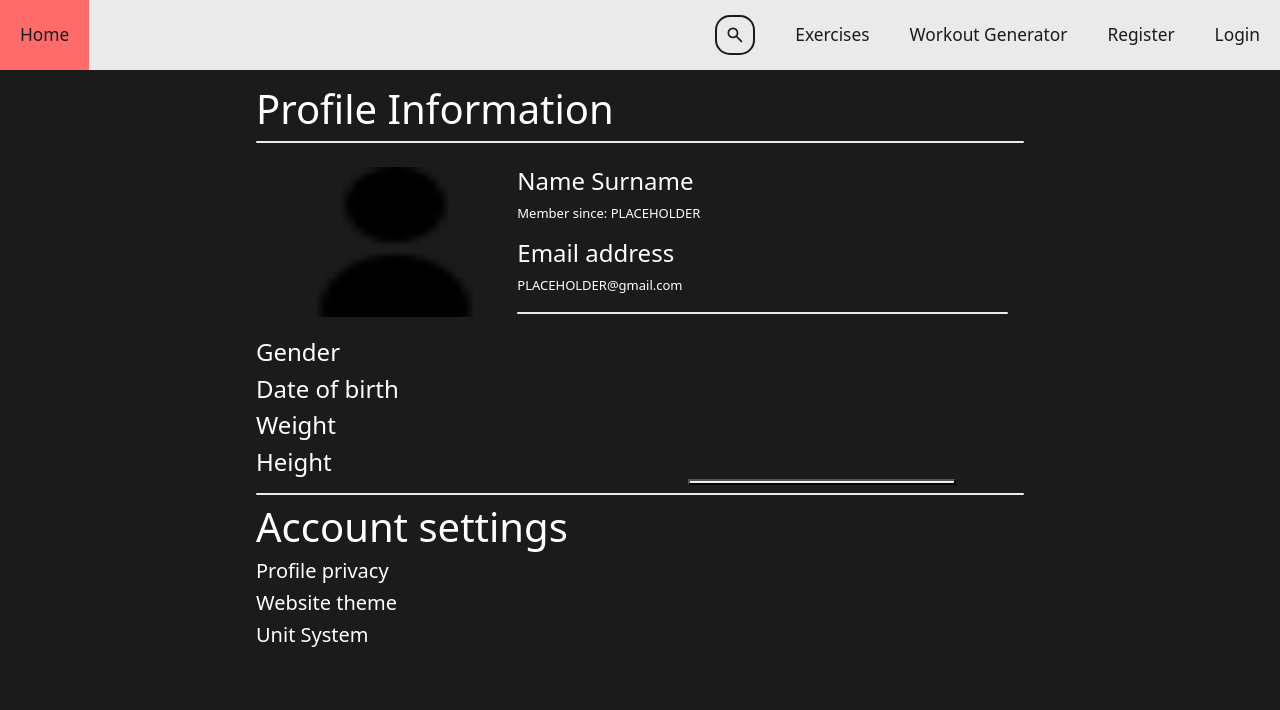
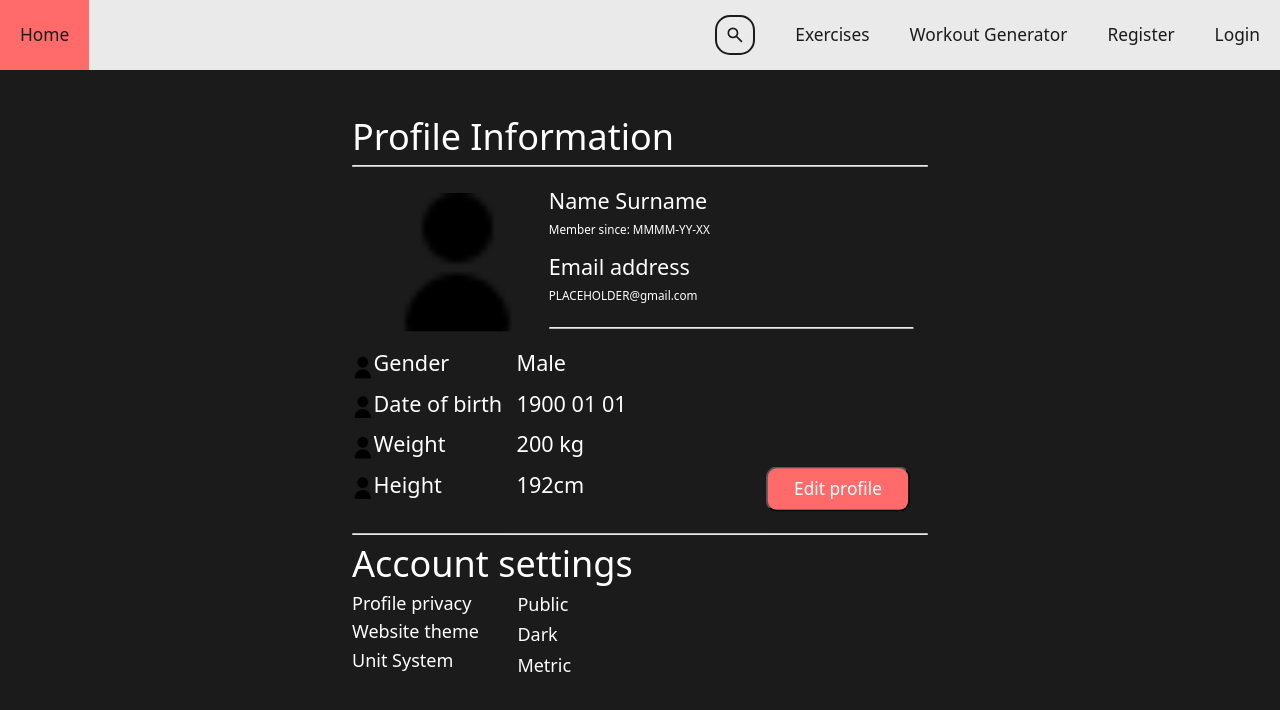
Before and after one commit to FitnessWebas/fitnessweb-ui, a React (Vite) app: page /Profile in a window 1280 px wide. Shown: the top 710 px of the page. Built offline with nearby package versions, Linux system fonts and the light colour scheme.

Commit message:
Profile page has a working account settings selection information is held in variables

```diff
--- a/src/components/ProfileForm/Profile.module.css
+++ b/src/components/ProfileForm/Profile.module.css
@@ -1,7 +1,15 @@
 .container1 {
-  width: 60%;
+  display: flex;
+  align-items: center;
+  flex-direction: column;
   overflow: hidden;
-  padding-bottom: 200px;
+  margin-top: 1%;
+  color: white;
+}
+
+.content1 {
+  width: 50%;
+  transform: scale(0.9);
 }
 
 .hr {
@@ -25,10 +33,17 @@
   display: flex;
   justify-content: center;
   overflow: hidden;
+  margin: 5px;
 }
 .credentials img {
-  width: 200px;
-  height: 150px;
+  width: 80%;
+  height: 100%;
+}
+
+.credInfo {
+  display: flex;
+  flex-direction: column;
+  justify-content: space-between;
 }
 
 .credInfo p {
@@ -48,15 +63,109 @@
 
 .information {
   display: grid;
-  grid-template-columns: 2fr 2fr;
+  grid-template-columns: 0.8fr 1fr 1fr;
+  padding-bottom: 1rem;
+}
+
+.infoDesc {
+  display: flex;
+  flex-direction: column;
+  justify-content: space-between;
+  margin-right: 10px;
+}
+
+.infoDesc div {
+  display: flex;
+  align-items: center;
+  justify-content: left;
+  margin-bottom: 0.5rem;
+}
+
+.infoData {
+  display: flex;
+  flex-direction: column;
+  justify-content: space-between;
+}
+
+.infoData h4 {
+  font-weight: 100;
+}
+
+.infoData div {
+  display: flex;
+  margin-bottom: 0.5rem;
 }
 
 .infoButton {
+  grid-column: 3;
+  grid-row: 1;
   display: flex;
-  justify-content: center;
-  align-items: end;
+  justify-content: right;
+  align-items: flex-end;
 }
 
 .infoButton button {
   width: 70%;
+  border-radius: 12px;
+  background-color: var(--accent-1);
+  color: white;
+  font-size: 1.2rem;
+  font-weight: 500;
+  height: 50px;
+  overflow: hidden;
 }
+
+.accSettings {
+  display: grid;
+  grid-template-columns: 0.5fr 0.5fr 0.8fr;
+}
+
+.settingsData {
+  display: flex;
+  flex-direction: column;
+}
+
+.settingsData button {
+  border: none;
+  background: none;
+  color: white;
+  display: flex;
+  cursor: pointer;
+}
+
+.dropdown {
+  position: relative;
+  display: inline-block;
+}
+
+.dropdownContent {
+  display: block;
+  position: absolute;
+  background-color: var(--primary);
+  min-width: 160px;
+  box-shadow: 0px 8px 16px 0px rgba(0, 0, 0, 0.2);
+  z-index: 1;
+}
+
+.dropdownContent p {
+  color: white;
+  padding-left: 8px;
+  padding-bottom: 10px;
+  margin-bottom: 0px;
+  text-decoration: none;
+  display: block;
+}
+
+.dropdownContent p:hover {
+  cursor: pointer;
+}
+
+.settingsData h5 {
+  font-weight: 100;
+}
+
+@media (max-width: 800px) {
+  .container1 {
+    text-size-adjust: 70%;
+  }
+}
--- a/src/components/ProfileForm/Profile.tsx
+++ b/src/components/ProfileForm/Profile.tsx
@@ -1,10 +1,40 @@
-import React from "react";
+import React, { useState } from "react";
 import Username from "../../assets/Username.png";
 import styles from "./Profile.module.css";
 
 export const Profile = () => {
+  const [name, setName] = useState("Name Surname");
+  const [memberSince, setMemberSince] = useState("MMMM-YY-XX");
+  const [email, setEmail] = useState("PLACEHOLDER@gmail.com");
+  const [gender, setGender] = useState("Male");
+  const [dateOfBirth, setDateOfBirth] = useState("1900 01 01");
+  const [weight, setWeight] = useState("200 kg");
+  const [height, setHeight] = useState("192cm");
+  const [privacy, setPrivacy] = useState("Public");
+  const [theme, setTheme] = useState("Dark");
+  const [units, setUnits] = useState("Metric");
+  const [isPrivacyOpen, setIsPrivacyOpen] = useState(false);
+  const [isThemeOpen, setIsThemeOpen] = useState(false);
+  const [isUnitsOpen, setIsUnitsOpen] = useState(false);
+
+  const handlePrivacyChange = (newPrivacy: string) => {
+    setPrivacy(newPrivacy);
+    setIsPrivacyOpen(false); // Close the dropdown after selection
+  };
+
+  const handleThemeChange = (newTheme: string) => {
+    setTheme(newTheme);
+    setIsThemeOpen(false); // Close the dropdown after selection
+  };
+
+  const handleUnitsChange = (newUnits: string) => {
+    setUnits(newUnits);
+    setIsUnitsOpen(false); // Close the dropdown after selection
+  };
+
   return (
     <div className={styles.container1}>
+      <div className={styles.content1}>
         <h1>Profile Information</h1>
         <hr className={styles.hr} />
         <form className={styles.credentials}>
@@ -12,33 +42,114 @@ export const Profile = () => {
             <img src={Username} alt="Profile picture" />
           </div>
           <div className={styles.credInfo}>
-          <h4>Name Surname</h4>
-          <p>Member since: PLACEHOLDER</p>
+            <div>
+              <h4>{name}</h4>
+              <p>Member since: {memberSince}</p>
+            </div>
+            <div>
               <h4>Email address</h4>
-          <p>PLACEHOLDER@gmail.com</p>
+              <p>{email}</p>
+            </div>
             <hr className={styles.credHr} />
           </div>
         </form>
         <form className={styles.information}>
-        <div className={styles.infoData}>
+          <div className={styles.infoDesc}>
+            <div>
+              <img src={Username} alt="Gender sign" />
               <h4>Gender</h4>
+            </div>
+            <div>
+              <img src={Username} alt="Gender sign" />
               <h4>Date of birth</h4>
+            </div>
+            <div>
+              <img src={Username} alt="Gender sign" />
               <h4>Weight</h4>
+            </div>
+            <div>
+              <img src={Username} alt="Gender sign" />
               <h4>Height</h4>
             </div>
+          </div>
+          <div className={styles.infoData}>
+            <div>
+              <h4>{gender}</h4>
+            </div>
+            <div>
+              <h4>{dateOfBirth}</h4>
+            </div>
+            <div>
+              <h4>{weight}</h4>
+            </div>
+            <div>
+              <h4>{height}</h4>
+            </div>
+          </div>
           <div className={styles.infoButton}>
-          <button></button>
+            <button type="button">Edit profile</button>
           </div>
         </form>
         <hr className={styles.hr} />
-      <form className={styles.accSettings}>
+        <form className={styles.account}>
           <h1>Account settings</h1>
-        <div className={styles.settings}>
+          <div className={styles.accSettings}>
+            <div className={styles.settingsDesc}>
               <h5>Profile privacy</h5>
               <h5>Website theme</h5>
               <h5>Unit System</h5>
             </div>
+            <div className={styles.settingsData}>
+              <div className={styles.dropdown}>
+                <button
+                  type="button"
+                  onClick={() => setIsPrivacyOpen(!isPrivacyOpen)}
+                >
+                  <h5>{privacy}</h5>
+                </button>
+                {isPrivacyOpen && (
+                  <div className={styles.dropdownContent}>
+                    <p onClick={() => handlePrivacyChange("Private")}>
+                      Private
+                    </p>
+                    <p onClick={() => handlePrivacyChange("Public")}>Public</p>
+                  </div>
+                )}
+              </div>
+              <div className={styles.dropdown}>
+                <button
+                  type="button"
+                  onClick={() => setIsThemeOpen(!isThemeOpen)}
+                >
+                  <h5>{theme}</h5>
+                </button>
+                {isThemeOpen && (
+                  <div className={styles.dropdownContent}>
+                    <p onClick={() => handleThemeChange("Dark")}>Dark</p>
+                    <p onClick={() => handleThemeChange("Light")}>Light</p>
+                  </div>
+                )}
+              </div>
+              <div className={styles.dropdown}>
+                <button
+                  type="button"
+                  onClick={() => setIsUnitsOpen(!isUnitsOpen)}
+                >
+                  <h5>{units}</h5>
+                </button>
+                {isUnitsOpen && (
+                  <div className={styles.dropdownContent}>
+                    <p onClick={() => handleUnitsChange("Metric")}>Metric</p>
+                    <p onClick={() => handleUnitsChange("Imperial")}>
+                      Imperial
+                    </p>
+                  </div>
+                )}
+              </div>
+            </div>
+          </div>
         </form>
+      </div>
     </div>
   );
 };
--- a/src/pages/Profile.tsx
+++ b/src/pages/Profile.tsx
@@ -7,7 +7,7 @@ function ProfilePage() {
   }, []);
 
   return (
-    <div className="d-flex justify-content-center align-items-center vh-100 text-white">
+    <div>
       <Profile />
     </div>
   );
```
Lines whose indentation alone changed are shown as unchanged.
